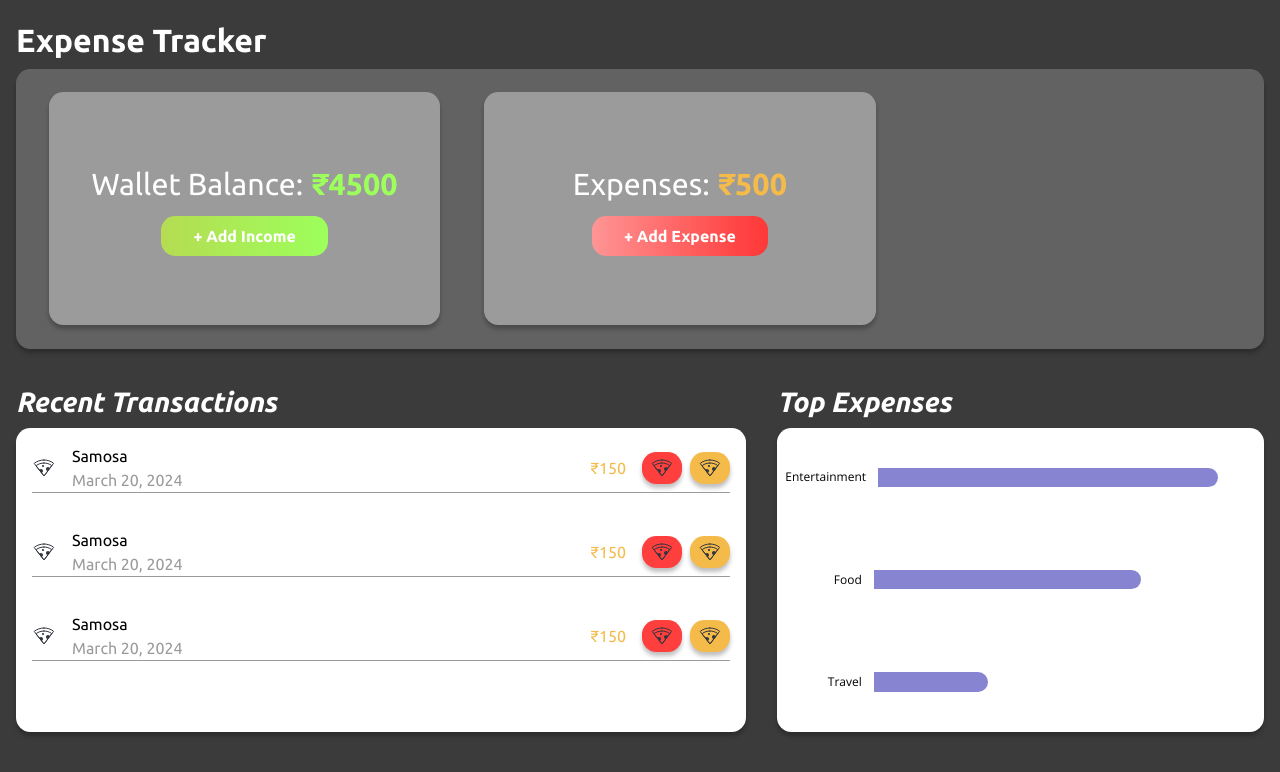
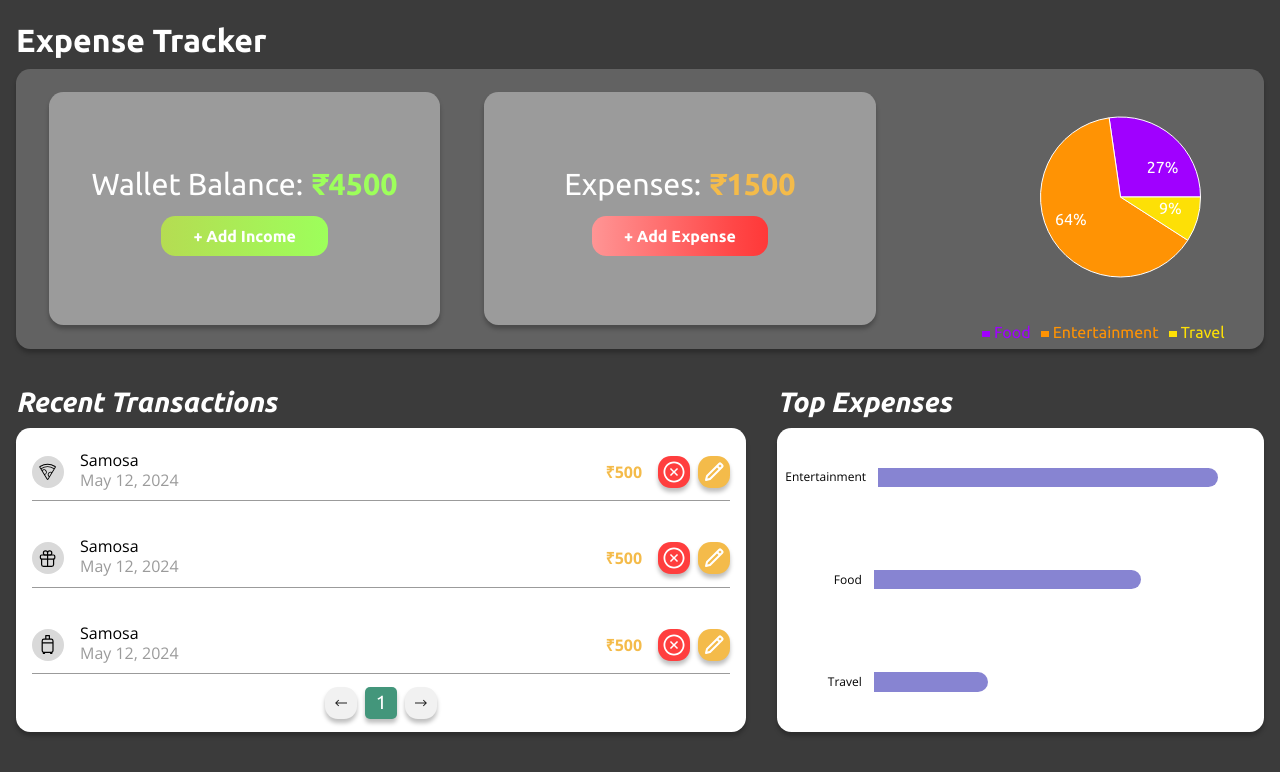
Before and after one commit to PallabRoy-SE/expense-tracker, a React (Create React App) app: page / in a window 1280 px wide. Shown: the top 772 px of the page. Built offline with nearby package versions, Linux system fonts and the light colour scheme.

Commit message:
feat: desktop ui complete

```diff
--- a/package.json
+++ b/package.json
@@ -6,9 +6,13 @@
     "@testing-library/jest-dom": "^5.17.0",
     "@testing-library/react": "^13.4.0",
     "@testing-library/user-event": "^13.5.0",
+    "notistack": "^3.0.1",
     "react": "^18.3.1",
     "react-dom": "^18.3.1",
+    "react-icons": "^5.2.1",
+    "react-modal": "^3.16.1",
     "react-scripts": "5.0.1",
+    "recharts": "^2.12.7",
     "web-vitals": "^2.1.4"
   },
   "scripts": {
--- a/src/App.css
+++ b/src/App.css
@@ -4,8 +4,8 @@
 
 .statistics-container {
   display: grid;
-  grid-template-columns: 75% 20%;
-  gap: 5%;
+  grid-template-columns: 75% 23%;
+  gap: 2%;
   height: calc(100vh - 65vh);
 }
 
@@ -50,3 +50,24 @@
   padding: 2.5rem 0.5rem;
   height: 100%;
 }
+
+.txn-footer {
+  display: flex;
+  align-items: center;
+  justify-content: center;
+  flex-direction: row;
+}
+
+.page-count {
+  font-weight: 400;
+  font-size: 1.2rem;
+  background-color: var(--color-green);
+  width: 2rem;
+  height: 2rem;
+  display: flex;
+  align-items: center;
+  justify-content: center;
+  border-radius: 5px;
+  margin-inline: 0.5rem;
+  box-shadow: 0px 4px 4px 0px #00000040;
+}
--- a/src/App.js
+++ b/src/App.js
@@ -1,13 +1,35 @@
+import { IoGiftOutline } from "react-icons/io5";
 import "./App.css";
 import ExtBalanceCard from "./components/balance-card/ExtBalanceCard";
 import ExtCard from "./components/card/ExtCard";
 import EtxProgress from "./components/progress/EtxProgress";
 import ExtTitle from "./components/title/ExtTitle";
 import EtxTransaction from "./components/transaction/EtxTransaction";
+import { BsSuitcase2 } from "react-icons/bs";
+import ExtButton from "./components/button/ExtButton";
+import { PiPizzaLight } from "react-icons/pi";
+import {
+  LiaLongArrowAltLeftSolid,
+  LiaLongArrowAltRightSolid,
+} from "react-icons/lia";
+import ExtChart from "./components/chart/EtxChart";
 
 const secondaryTitleStyle = {
   fontStyle: "italic",
   fontSize: "1.75rem",
+};
+
+const paginationBtnStyle = {
+  padding: 0,
+  width: "2rem",
+  height: "2rem",
+  backgroundColor: "var(--color-smoke-grey)",
+  boxShadow: "0px 4px 4px 0px #00000040",
+  borderRadius: "0.8rem",
+  display: "flex",
+  alignItems: "center",
+  justifyContent: "center",
+  color: "var(--color-black-alt)",
 };
 function App() {
   return (
@@ -26,25 +48,51 @@ function App() {
             />
             <ExtBalanceCard
               title="Expenses"
-              amount={500}
+              amount={1500}
               amountColor="var(--color-button-bg)"
               btnBg="linear-gradient(90deg, var(--color-light-red) 0%, var(--color-bright-red) 80%, var(--color-red) 100%)"
               btnTitle="+ Add Expense"
               btnClick={() => console.log("add expense")}
             />
           </section>
+          <section className="chart-container">
+            <ExtChart />
+          </section>
         </section>
       </ExtCard>
       <section className="bottom-container">
         <section className="txn-container">
           <ExtTitle title="Recent Transactions" style={secondaryTitleStyle} />
-          <ExtCard style={{ padding: "1rem" }}>
+          <ExtCard style={{ padding: "1rem", paddingBottom: 0 }}>
             <section className="txn-body">
-              <EtxTransaction />
-              <EtxTransaction />
-              <EtxTransaction />
+              <EtxTransaction
+                CatLogo={PiPizzaLight}
+                title="Samosa"
+                date={new Date()}
+                amount={500}
+              />
+              <EtxTransaction
+                CatLogo={IoGiftOutline}
+                title="Samosa"
+                date={new Date()}
+                amount={500}
+              />
+              <EtxTransaction
+                CatLogo={BsSuitcase2}
+                title="Samosa"
+                date={new Date()}
+                amount={500}
+              />
             </section>
-            <footer className="txn-footer"></footer>
+            <footer className="txn-footer">
+              <ExtButton style={paginationBtnStyle}>
+                <LiaLongArrowAltLeftSolid />
+              </ExtButton>
+              <span className="page-count">1</span>
+              <ExtButton style={paginationBtnStyle}>
+                <LiaLongArrowAltRightSolid />
+              </ExtButton>
+            </footer>
           </ExtCard>
         </section>
         <section className="progress-container">
--- /dev/null
+++ b/src/components/chart/EtxChart.jsx
@@ -0,0 +1,60 @@
+import React, { PureComponent } from "react";
+import { PieChart, Pie, Cell, ResponsiveContainer, Legend } from "recharts";
+import styles from "./EtxChart.module.css";
+
+const data = [
+  { name: "Food", value: 300, color: "var(--color-violet)" },
+  { name: "Entertainment", value: 700, color: "var(--color-orange)" },
+  { name: "Travel", value: 100, color: "var(--color-yellow)" },
+];
+
+const RADIAN = Math.PI / 180;
+const generateLabel = ({
+  cx,
+  cy,
+  midAngle,
+  innerRadius,
+  outerRadius,
+  percent,
+}) => {
+  const radius = innerRadius + (outerRadius - innerRadius) * 0.5;
+  const x = cx + radius * Math.cos(-midAngle * RADIAN);
+  const y = cy + radius * Math.sin(-midAngle * RADIAN);
+
+  return (
+    <text
+      x={x}
+      y={y}
+      fill="white"
+      textAnchor={x > cx ? "start" : "end"}
+      dominantBaseline="central"
+    >
+      {`${(percent * 100).toFixed(0)}%`}
+    </text>
+  );
+};
+
+function EtxChart() {
+  return (
+    <ResponsiveContainer width="100%" height="100%">
+      <PieChart width={400} height={400}>
+        <Pie
+          data={data}
+          cx="50%"
+          cy="50%"
+          labelLine={false}
+          label={generateLabel}
+          outerRadius={80}
+          dataKey="value"
+        >
+          {data.map((entry, index) => (
+            <Cell key={`cell-${index}`} fill={entry.color} />
+          ))}
+        </Pie>
+        <Legend iconSize={8} align="middle" />
+      </PieChart>
+    </ResponsiveContainer>
+  );
+}
+
+export default EtxChart;
--- a/src/components/transaction/EtxTransaction.jsx
+++ b/src/components/transaction/EtxTransaction.jsx
@@ -1,90 +1,53 @@
 import React from "react";
 import styles from "./EtxTransaction.module.css";
 import ExtButton from "../button/ExtButton";
-const Logo = () => {
-  return (
-    <svg
-      width="24"
-      height="24"
-      viewBox="0 0 24 24"
-      fill="none"
-      xmlns="http://www.w3.org/2000/svg"
-    >
-      <path
-        d="M11.8604 4.00061C15.2823 3.97075 18.6209 5.03874 21.3878 7.04353C21.5012 7.12574 21.558 7.16685 21.5673 7.22911C21.5766 7.29137 21.5339 7.34805 21.4485 7.46142L12.2353 19.6878C12.1272 19.8312 12.0731 19.903 11.9992 19.9036C11.9252 19.9042 11.8699 19.8335 11.7593 19.6919L2.33412 7.62823C2.24672 7.51637 2.20303 7.46043 2.21128 7.39802C2.21954 7.33561 2.27555 7.29352 2.38756 7.20933C5.119 5.15657 8.43845 4.03047 11.8604 4.00061Z"
-        stroke="#33363F"
-        stroke-linecap="round"
-      />
-      <path
-        d="M11.8866 7.00049C14.6481 6.9764 17.3428 7.83229 19.5819 9.43996C19.6955 9.5215 19.7523 9.56228 19.7618 9.62471C19.7713 9.68713 19.7286 9.74387 19.6431 9.85733L12.2353 19.6878C12.1272 19.8312 12.0731 19.903 11.9992 19.9036C11.9252 19.9042 11.8699 19.8335 11.7593 19.6919L4.1811 9.99226C4.09364 9.88031 4.0499 9.82433 4.05832 9.76174C4.06674 9.69916 4.1228 9.6574 4.23494 9.57388C6.44563 7.92739 9.12502 7.02459 11.8866 7.00049Z"
-        stroke="#33363F"
-        stroke-linecap="round"
-      />
-      <mask
-        id="mask0_2_51"
-        style={{ maskType: "alpha" }}
-        maskUnits="userSpaceOnUse"
-        x="2"
-        y="4"
-        width="20"
-        height="16"
-      >
-        <path
-          d="M21.4485 7.46142C21.5339 7.34805 21.5766 7.29137 21.5673 7.22911C21.558 7.16685 21.5012 7.12574 21.3878 7.04353C18.6209 5.03874 15.2823 3.97075 11.8604 4.00061C8.43845 4.03047 5.119 5.15657 2.38756 7.20933C2.27555 7.29352 2.21954 7.33561 2.21128 7.39802C2.20303 7.46043 2.24672 7.51637 2.33412 7.62823L11.7593 19.6919C11.8699 19.8335 11.9252 19.9042 11.9992 19.9036C12.0731 19.903 12.1272 19.8312 12.2353 19.6878L21.4485 7.46142Z"
-          fill="#33363F"
-        />
-      </mask>
-      <g mask="url(#mask0_2_51)">
-        <path
-          fill-rule="evenodd"
-          clip-rule="evenodd"
-          d="M12 10C12 10.5523 11.5523 11 11 11C10.4477 11 10 10.5523 10 10C10 9.44772 10.4477 9 11 9C11.5523 9 12 9.44772 12 10ZM18 13C18 14.1046 17.1046 15 16 15C14.8954 15 14 14.1046 14 13C14 11.8954 14.8954 11 16 11C17.1046 11 18 11.8954 18 13ZM9 17C10.1046 17 11 16.1046 11 15C11 13.8954 10.1046 13 9 13C7.89543 13 7 13.8954 7 15C7 16.1046 7.89543 17 9 17Z"
-          fill="#33363F"
-        />
-      </g>
-    </svg>
-  );
+import { AiOutlineCloseCircle } from "react-icons/ai";
+import { BiPencil } from "react-icons/bi";
+
+const actionButtonStyle = {
+  padding: 0,
+  width: "2rem",
+  height: "2rem",
+  boxShadow: "0px 4px 4px 0px #00000040",
+  borderRadius: "0.8rem",
 };
-function EtxTransaction() {
+
+function EtxTransaction({ title, date, amount, CatLogo, handleAction }) {
   return (
     <div className={styles["main-container"]}>
       <section className={styles["left-container"]}>
         <div className={styles["cat-logo-container"]}>
-          <Logo />
+          <CatLogo color="black" className={styles["cat-logo"]} />
         </div>
         <div className={styles["text-container"]}>
-          <span className={styles["title"]}>Samosa</span>
-          <span className={styles["date"]}>March 20, 2024</span>
+          <span className={styles["title"]}>{title ?? "--"}</span>
+          <span className={styles["date"]}>
+            {date
+              ? new Date(date).toLocaleDateString("en-US", {
+                  year: "numeric",
+                  month: "long",
+                  day: "numeric",
+                })
+              : "--"}
+          </span>
         </div>
       </section>
       <section className={styles["right-container"]}>
-        <span className={styles.amount}>₹150</span>
+        <span className={styles.amount}>₹{amount ?? 0}</span>
         <ExtButton
           style={{
+            ...actionButtonStyle,
             backgroundColor: "var(--color-red-icon-bg)",
-            padding: 0,
-            width: "2.5rem",
-            height: "2rem",
-            boxShadow: "0px 4px 4px 0px #00000040",
-
             marginRight: "0.5rem",
           }}
         >
           <div className={styles["action-btn"]}>
-            <Logo />
+            <AiOutlineCloseCircle />
           </div>
         </ExtButton>
-        <ExtButton
-          style={{
-            backgroundColor: "var(--color-button-bg)",
-            padding: 0,
-            width: "2.5rem",
-            height: "2rem",
-            boxShadow: "0px 4px 4px 0px #00000040",
-          }}
-        >
+        <ExtButton style={actionButtonStyle}>
           <div className={styles["action-btn"]}>
-            <Logo />
+            <BiPencil />
           </div>
         </ExtButton>
       </section>
--- a/src/components/transaction/EtxTransaction.module.css
+++ b/src/components/transaction/EtxTransaction.module.css
@@ -4,6 +4,7 @@
   flex-direction: row;
   justify-content: space-between;
   border-bottom: 1px solid var(--color-card-bg);
+  min-height: 25%;
 }
 
 .left-container {
@@ -13,6 +14,17 @@
 }
 .cat-logo-container {
   margin-right: 1rem;
+  display: flex;
+  align-items: center;
+  justify-content: center;
+  background-color: var(--color-icon-bg);
+  border-radius: 50%;
+  width: 2rem;
+  height: 2rem;
+}
+.cat-logo {
+  width: 1.2em;
+  height: 1.2em;
 }
 .text-container {
   display: flex;
@@ -20,9 +32,15 @@
 }
 .text-container .title {
   color: var(--color-black);
+  font-family: var(--font-open-sans);
+  font-weight: 400;
 }
 .text-container .date {
   color: var(--color-card-bg);
+  font-weight: 400;
+  font-family: var(--font-open-sans);
+  line-height: 1;
+  margin-bottom: 0.5rem;
 }
 
 .right-container {
@@ -34,10 +52,13 @@
 .amount {
   color: var(--color-button-bg);
   margin-right: 1rem;
+  font-weight: 700;
+  font-family: var(--font-open-sans);
 }
 
 .action-btn {
   display: flex;
   align-items: center;
   justify-content: center;
+  font-size: 1.5rem;
 }
--- a/src/index.css
+++ b/src/index.css
@@ -11,6 +11,7 @@
   --color-white: #ffffff;
   --color-smoke-grey: #f1f1f1;
   --color-black: #000000;
+  --color-black-alt: #222222;
   --color-orange: #ff9304;
   --color-yellow: #fde006;
   --color-button-bg: #f4bb4a;
```
Also changed, not shown: src/components/chart/EtxChart.module.css (added), 1 other file (tests, documents, lock files or other folders).
